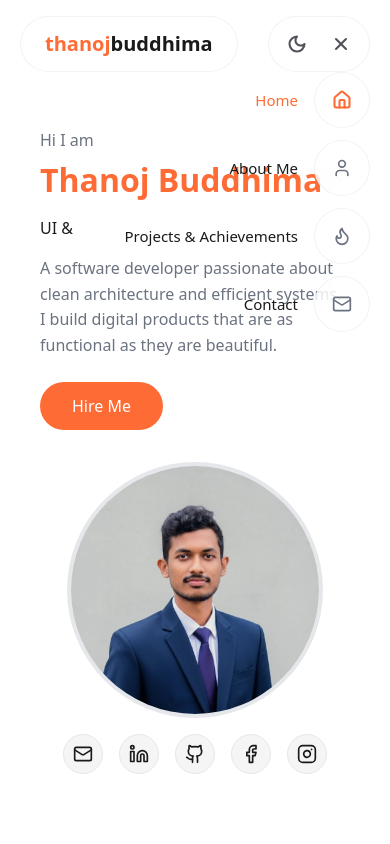
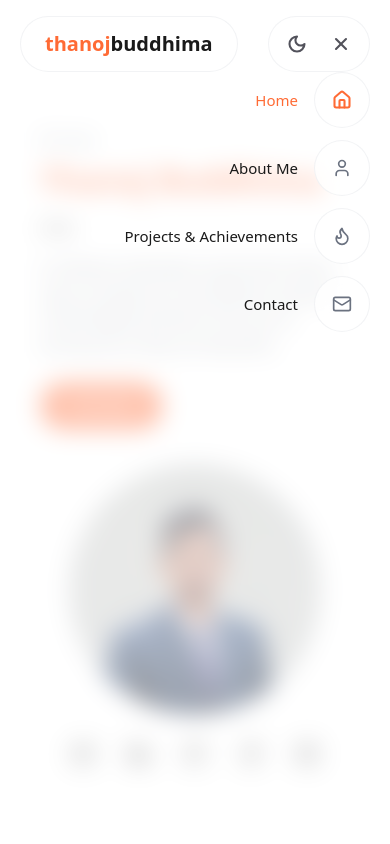
Before and after one commit to ThanojBuddhima/ThanojBuddhima.github.io, a React (Vite) app: page / in a window 390 px wide. Both pictures are taken after a click on the button 341 px from the left and 44 px from the top of the page. Shown: the top 844 px of the page. Built offline with nearby package versions, Linux system fonts and the light colour scheme.

Commit message:
feat: implement robust inline styling for full-screen dropdown backdrop blur to bypass static CSS compiler

```diff
--- a/src/components/Header.tsx
+++ b/src/components/Header.tsx
@@ -176,7 +176,13 @@ export function Header({ isDarkMode, toggleDarkMode, isMobileDevice = false }: H
         <AnimatePresence>
           {mobileMenuOpen && !isMobileDevice && (
             <motion.div
-              className="fixed inset-0 pointer-events-auto z-[-1] bg-background/60 backdrop-blur-md"
+              className="fixed inset-0 pointer-events-auto"
+              style={{
+                zIndex: -1,
+                backdropFilter: 'blur(12px)',
+                WebkitBackdropFilter: 'blur(12px)',
+                backgroundColor: isDarkMode ? 'rgba(0,0,0,0.6)' : 'rgba(255,255,255,0.6)'
+              }}
               initial={{ opacity: 0 }}
               animate={{ opacity: 1 }}
               exit={{ opacity: 0 }}
```
